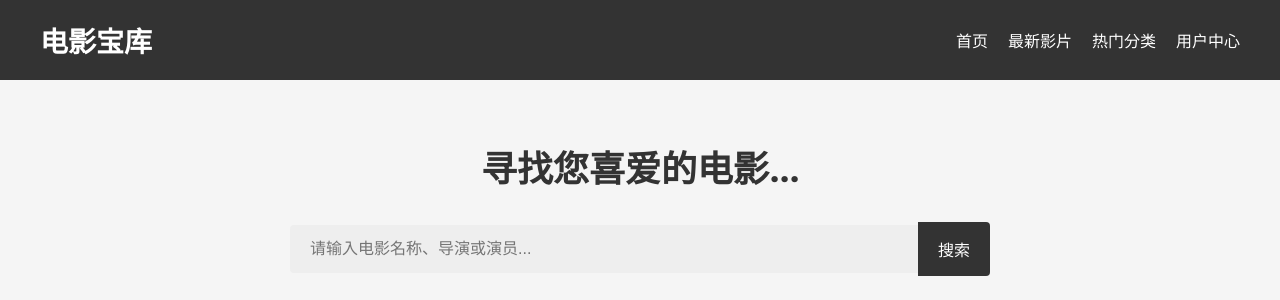
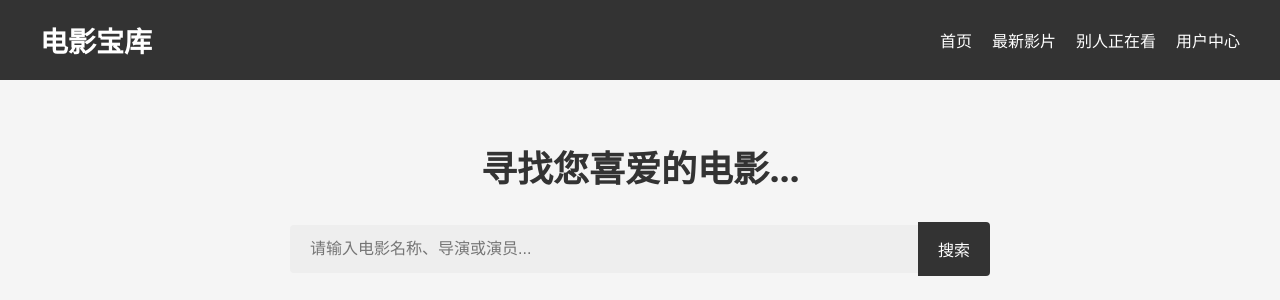
Before and after one commit to TiaotiaoKaka/watching, a Django app: page / in a window 1280 px wide. Shown: the top 300 px of the page. Run offline with Django 4.2, Linux system fonts and the light colour scheme; some libraries are stand-ins or nearby versions.

Commit message:
feat: 增加房间列表展示界面

```diff
--- a/templates/header.html
+++ b/templates/header.html
@@ -4,7 +4,7 @@
             <ul>
                 <li><a href="/">首页</a></li>
                 <li><a href="#">最新影片</a></li>
-                <li><a href="#">热门分类</a></li>
+                <li><a href="/rooms">别人正在看</a></li>
                 <li><a href="#">用户中心</a></li>
             </ul>
         </nav>
--- a/templates/rooms.html
+++ b/templates/rooms.html
@@ -18,11 +18,11 @@
 <body>
 <ul>
     {% for room in rooms %}
-        <div onclick="window.open('/streaming/{{ room.token }}')">
+        <a href="/streaming/{{ room.token }}">
             <img src="{{ room.image }}" alt="{{ room.title }}" width="200" height="200">
             <li>{{ room.title }}（在线人数：{{ room.count }}）</li>
             房间号：{{ room.token }}
-        </div>
+        </a>
         {% empty %}
                 <p class="no-results">很抱歉，暂无已开的房间</p>
     {% endfor %}
```
